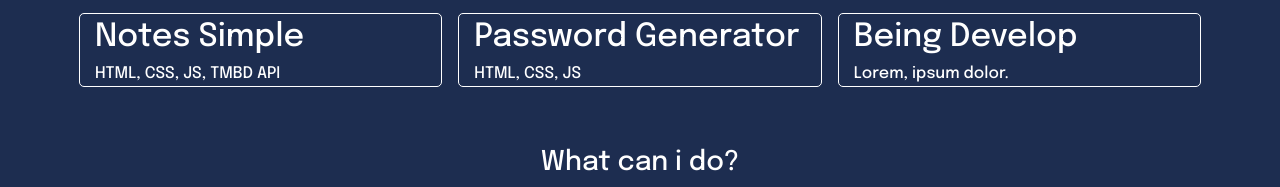
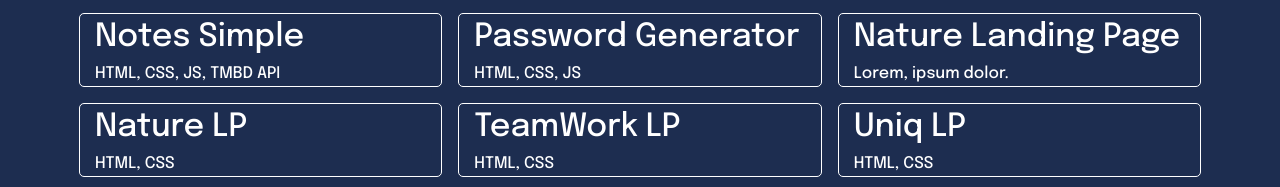
Before and after one commit to vickyfto/new-portofolio, a plain HTML site: page portofolio.html in a window 1280 px wide. Shown: the part 765-952 px from the top of the page. Drawn offline with nearby package versions, Linux system fonts and the light colour scheme.

Commit message:
add project

```diff
--- a/portofolio.html
+++ b/portofolio.html
@@ -179,10 +179,34 @@
           </div>
         </a>
 
-        <a  class="col-sm card-wrapper text-white" target="_blank">
-          <div class="head-text">Being Develop</div>
+        <a href="https://vickyfto.github.io/nature-landing-page/"
+        class="col-sm card-wrapper text-white" target="_blank">
+          <div class="head-text">Nature Landing Page</div>
           <div>
             Lorem, ipsum dolor.
+          </div>
+        </a>
+      </div>
+
+      <div class="row">
+        <a href="https://vickyfto.github.io/nature-landing-page/" class="col-sm card-wrapper text-white" target="_blank">
+          <div class="head-text">Nature LP</div>
+          <div>
+            HTML, CSS
+          </div>
+        </a>
+
+        <a href="https://vickyfto.github.io/team-work-landing-page/" class="col-sm card-wrapper text-white" target="_blank">
+          <div class="head-text">TeamWork LP</div>
+          <div>
+            HTML, CSS
+          </div>
+        </a>
+
+        <a href="https://vickyfto.github.io/uniq-landing-page/" class="col-sm card-wrapper text-white" target="_blank">
+          <div class="head-text">Uniq LP</div>
+          <div>
+            HTML, CSS
           </div>
         </a>
       </div>
```
